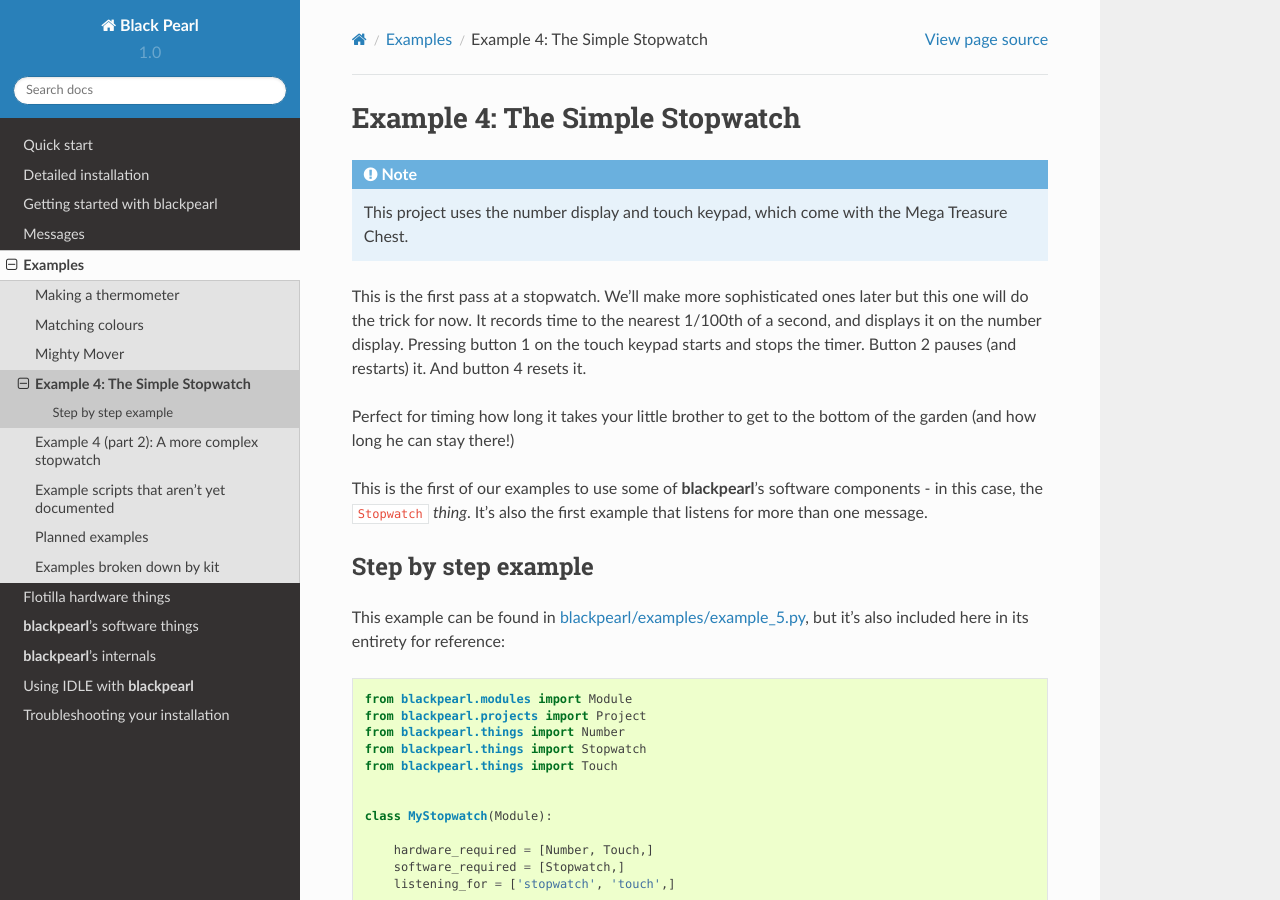
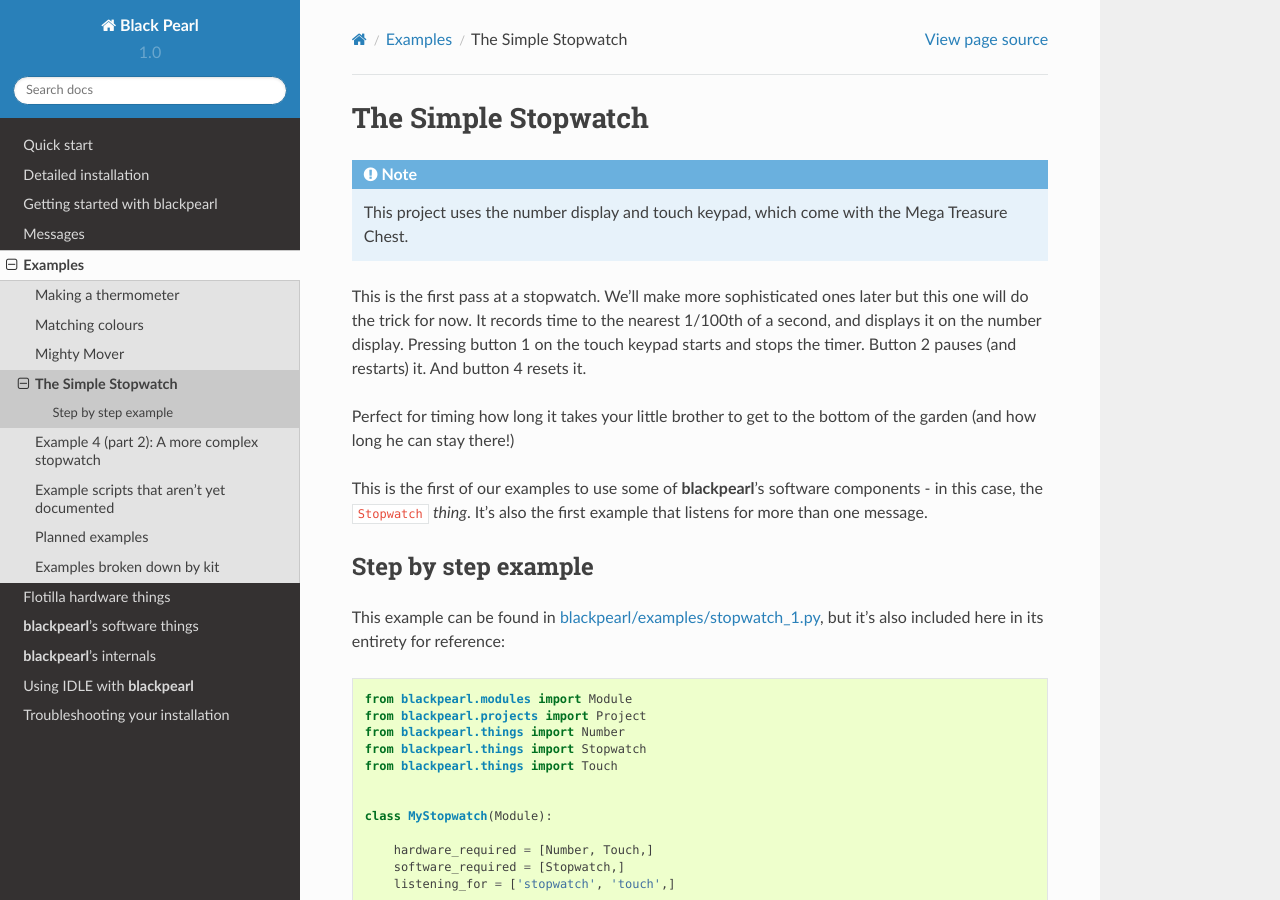
Before and after one commit to offmessage/blackpearl, a Sphinx documentation site: the page built from docs/examples/stopwatch_1.rst, in a window 1280 px wide and 900 px high. Built offline with Sphinx 7.4.7 and the Read the Docs theme 2.0.0, drawn with Linux system fonts in a browser that asks for light colours.

Commit message:
More renaming of examples

```diff
--- a/docs/examples/examplesbykit.rst
+++ b/docs/examples/examplesbykit.rst
@@ -46,4 +46,4 @@ number output and the joystick. That means you can make all of the above
 examples, plus:
 
     * :doc:`/examples/mightymover`
-    * :doc:`/examples/example_4`
+    * :doc:`/examples/stopwatch_1`
--- a/docs/examples/index.rst
+++ b/docs/examples/index.rst
@@ -10,7 +10,7 @@ Examples
    thermometer.rst
    colourmatcher.rst
    mightymover.rst
-   example_4.rst
+   stopwatch_1.rst
    example_4_2.rst
    examples_no_docs.rst
    plannedexamples.rst
--- a/docs/examples/example_4.rst
+++ b/docs/examples/stopwatch_1.rst
@@ -1,7 +1,7 @@
-.. _example4:
+.. _example-stopwatch:
 
-Example 4: The Simple Stopwatch
-===============================
+The Simple Stopwatch
+====================
 
 .. note:: This project uses the number display and touch keypad, which come with
           the Mega Treasure Chest.
@@ -23,8 +23,8 @@ Step by step example
 --------------------
 
 This example can be found in
-`blackpearl/examples/example_5.py
-<https://github.com/offmessage/blackpearl/blob/master/blackpearl/examples/example_5.py>`_,
+`blackpearl/examples/stopwatch_1.py
+<https://github.com/offmessage/blackpearl/blob/master/blackpearl/examples/stopwatch_1.py>`_,
 but it's also included here in its entirety for reference::
 
   from blackpearl.modules import Module
@@ -158,4 +158,4 @@ Now our project will run from within our virtual environment as follows::
 
   cd /home/pi/projects/blackpearl
   source venv/bin/activate
-  python blackpearl/examples/example_5.py
+  python blackpearl/examples/stopwatch_1.py
--- a/docs/hardware/inputs/touch.rst
+++ b/docs/hardware/inputs/touch.rst
@@ -37,3 +37,4 @@ Complete examples
 The following examples use the touch keypad:
 
  * :doc:`/gettingstarted`
+ * :doc:`/examples/stopwatch_1`
--- a/docs/hardware/outputs/number.rst
+++ b/docs/hardware/outputs/number.rst
@@ -221,4 +221,4 @@ Complete examples
 
 The following examples use the Number:
 
- * :doc:`/examples/example_4`
+ * :doc:`/examples/stopwatch_1`
```
